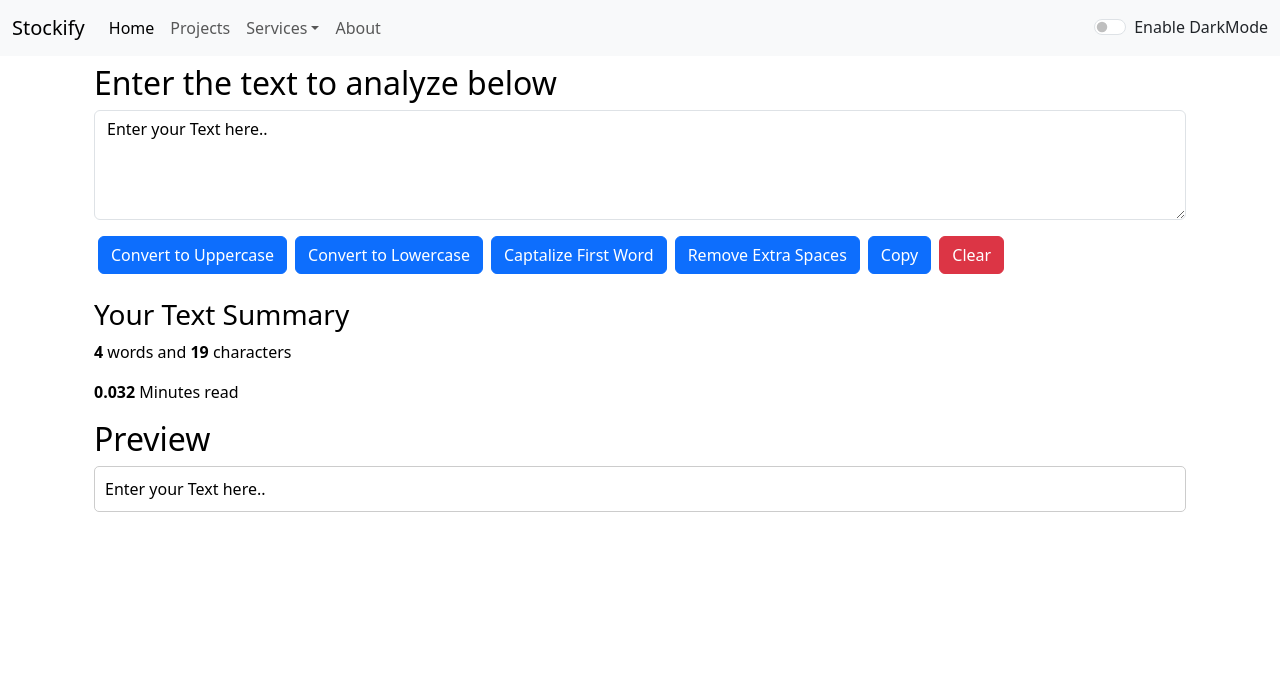
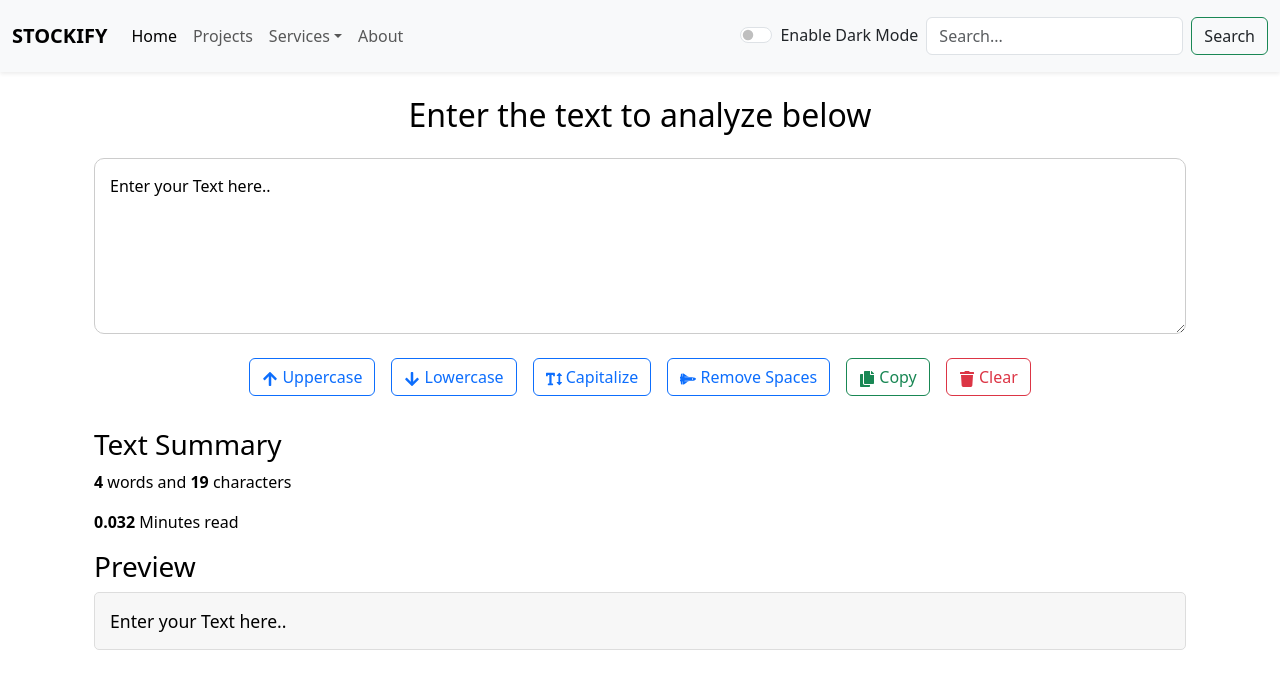
Before and after one commit to SHIVAM9771/React-app, a React (Vite) app in the folder my-app/: page / in a window 1280 px wide. Shown: the top 688 px of the page. Built offline with nearby package versions, Linux system fonts and the light colour scheme.

Commit message:
fixed some bugs

```diff
--- a/my-app/package.json
+++ b/my-app/package.json
@@ -13,6 +13,7 @@
     "bootstrap": "^5.3.3",
     "react": "^18.3.1",
     "react-dom": "^18.3.1",
+    "react-icons": "^5.3.0",
     "react-router-dom": "^6.26.2"
   },
   "devDependencies": {
--- a/my-app/src/App.jsx
+++ b/my-app/src/App.jsx
@@ -23,7 +23,7 @@ function App() {
     });
     setTimeout(() => {
       setAlert(null);
-    }, 1500);
+    }, 1000);
   }
 
   const toggleMode = () => {
--- a/my-app/src/components/Alert.jsx
+++ b/my-app/src/components/Alert.jsx
@@ -1,16 +1,41 @@
-import React from 'react'
+import React, { useEffect } from 'react';
 
 export default function Alert(props) {
   const capitalize = (word) => {
+    if (word) {
       const lower = word.toLowerCase();
       return lower.charAt(0).toUpperCase() + lower.slice(1);
     }
+    return '';
+  };
+
+  useEffect(() => {
+    if (props.alert) {
+      document.body.style.overflow = 'hidden';
+    } else {
+      document.body.style.overflow = 'auto';
+    }
+    return () => {
+      document.body.style.overflow = 'auto';
+    };
+  }, [props.alert]);
+
   return (
-    props.alert && <div className='container my-10 mt-3'>
-      <div className={`alert alert-${props.alert.type} alert-dismissible fade show`} role="alert">
+    props.alert && (
+      <div className='container my-3'>
+        <div className={`alert alert-${props.alert.type} alert-dismissible fade show d-flex align-items-center`} role="alert">
+          <span className="me-2 alert-icon">
+            {props.alert.type === 'success' && <i className="bi bi-check-circle-fill"></i>}
+            {props.alert.type === 'danger' && <i className="bi bi-exclamation-triangle-fill"></i>}
+            {props.alert.type === 'warning' && <i className="bi bi-exclamation-circle-fill"></i>}
+            {props.alert.type === 'info' && <i className="bi bi-info-circle-fill"></i>}
+          </span>
+          <div>
             <strong>{capitalize(props.alert.type)}</strong>: {props.alert.msg}
-        <button type="button" className="btn-close" data-bs-dismiss="alert" aria-label="Close"></button>
+          </div>
+          <button type="button" className="btn-close ms-auto" data-bs-dismiss="alert" aria-label="Close"></button>
         </div>
       </div>
     )
+  );
 }
--- a/my-app/src/components/Navbar.jsx
+++ b/my-app/src/components/Navbar.jsx
@@ -1,13 +1,13 @@
 import PropTypes from 'prop-types'
 import { Link } from 'react-router-dom';
-
+// import './Navbar.css'; // Assuming you create a CSS file for custom styles
 
 export default function Navbar(props) {
   return (
     <>
-      <nav className={`navbar navbar-expand-lg bg-${props.mode} navbar-${props.mode}`}>
+      <nav className={`navbar navbar-expand-lg navbar-${props.mode} bg-${props.mode} py-3 shadow-sm`}>
         <div className="container-fluid">
-          <Link className="navbar-brand" to="/">{props.title}</Link>
+          <Link className="navbar-brand fw-bold text-uppercase" to="/">{props.title}</Link>
           <button className="navbar-toggler" type="button" data-bs-toggle="collapse" data-bs-target="#navbarSupportedContent" aria-controls="navbarSupportedContent" aria-expanded="false" aria-label="Toggle navigation">
             <span className="navbar-toggler-icon"></span>
           </button>
@@ -17,40 +17,45 @@ export default function Navbar(props) {
                 <Link className="nav-link active" aria-current="page" to="/">Home</Link>
               </li>
               <li className="nav-item">
-                <a className="nav-link" to="#">Projects</a>
+                <Link className="nav-link" to="#">Projects</Link>
               </li>
               <li className="nav-item dropdown">
                 <Link className="nav-link dropdown-toggle" to="#" role="button" data-bs-toggle="dropdown" aria-expanded="false">
                   Services
                 </Link>
                 <ul className="dropdown-menu">
-                  <li><a className="dropdown-item" to="#">{props.data.t1}</a></li>
-                  <li><a className="dropdown-item" to="#">{props.data.t2}</a></li>
+                  <li><Link className="dropdown-item" to="#">{props.data.t1}</Link></li>
+                  <li><Link className="dropdown-item" to="#">{props.data.t2}</Link></li>
                   <li><hr className="dropdown-divider" /></li>
-                  <li><a className="dropdown-item" to="#">{props.data.t3}</a></li>
+                  <li><Link className="dropdown-item" to="#">{props.data.t3}</Link></li>
                 </ul>
               </li>
               <li className="nav-item">
-                <Link className="nav-link " aria-disabled="true" to='/about'>About</Link>
+                <Link className="nav-link" to="/about">About</Link>
               </li>
             </ul>
-            {/* <form className="d-flex" role="search">
-              <input className="form-control me-2" type="search" placeholder="Search" aria-label="Search" />
-              <button className="btn btn-outline-success" type="submit">Search</button>
-            </form> */}
-            <div className={`form-check form-switch text-${props.mode === 'light' ? 'dark' : 'light'}`}>
-              <input onClick={props.toggleMode} className="form-check-input" type="checkbox" role="switch" id="flexSwitchCheckDefault"/>
-                <label className="form-check-label" for="flexSwitchCheckDefault">Enable DarkMode</label>
+            <div className={`form-check form-switch text-${props.mode === 'light' ? 'dark' : 'light'} mx-2`}>
+              <input onClick={props.toggleMode} className="form-check-input" type="checkbox" role="switch" id="flexSwitchCheckDefault" />
+              <label className="form-check-label" htmlFor="flexSwitchCheckDefault">
+                {props.mode === 'light' ? 'Enable Dark Mode' : 'Enable Light Mode'}
+              </label>
             </div>
+            <form className="d-flex search-bar">
+              <input className="form-control me-2" type="search" placeholder="Search..." aria-label="Search" />
+              <button className={`btn btn-outline-success text-${props.mode === 'light' ? 'dark' : 'light'}`} type="submit">Search</button>
+            </form>
           </div>
         </div>
-      </nav></>
+      </nav>
+    </>
   );
-};
+}
 
-Navbar.prototype = {
+Navbar.propTypes = {
   title: PropTypes.string.isRequired,
-  data: PropTypes.object.isRequired
+  data: PropTypes.object.isRequired,
+  toggleMode: PropTypes.func.isRequired,
+  mode: PropTypes.string.isRequired
 }
 
 Navbar.defaultProps = {
--- a/my-app/src/components/TextForm.jsx
+++ b/my-app/src/components/TextForm.jsx
@@ -1,36 +1,40 @@
-import React, { useState } from 'react'
+import React, { useState } from 'react';
+import { FaCopy, FaTrash, FaArrowUp, FaArrowDown, FaTextHeight, FaSpaceShuttle } from 'react-icons/fa';
 
-
-export default function (props) {
+export default function TextManipulator(props) {
   const handleUpClick = () => {
     if (text.length === 0) {
-      props.showAlert("No Text Found", "danger")
+      props.showAlert("No Text Found", "danger");
       return;
     }
     let newText = text.toUpperCase();
     setText(newText);
-    props.showAlert("Text Converted to Uppercase", "success")
+    props.showAlert("Text Converted to Uppercase", "success");
   }
+
   const handleDownClick = () => {
     if (!text) {
-      props.showAlert("No Text Found", "danger")
+      props.showAlert("No Text Found", "danger");
       return;
     }
-
     let newText = text.toLowerCase();
     setText(newText);
-    props.showAlert("Text Converted to Lowercase", "success")
+    props.showAlert("Text Converted to Lowercase", "success");
   }
 
   const handleClearClick = () => {
+    if (!text) {
+      props.showAlert("Nothing to clear..!", "warning");
+      return;
+    }
     let newText = '';
     setText(newText);
-    props.showAlert("Text Cleared", "success")
+    props.showAlert("Text Cleared", "success");
   }
 
   const handleCapital = () => {
     if (!text) {
-      props.showAlert("No Text Found", "danger")
+      props.showAlert("No Text Found", "danger");
       return;
     }
 
@@ -53,70 +57,104 @@ export default function (props) {
     }
 
     setText(capitalizedText);
-    props.showAlert("First Word Capitalized", "success")
+    props.showAlert("First Word Capitalized", "success");
   };
 
   const removeExtraSpaces = () => {
     if (!text) {
-      props.showAlert("No Text Found", "danger")
+      props.showAlert("No Text Found", "danger");
       return;
     }
 
     const cleanedText = text
-      .split("\n") // Split the text by new lines
-      .map(line => line.trim().replace(/\s+/g, " ")) // Trim and remove extra spaces in each line
-      .join("\n"); // Join the lines back with new line characters
+      .split("\n")
+      .map(line => line.trim().replace(/\s+/g, " "))
+      .join("\n");
 
-    setText(cleanedText); // Update the text state with the cleaned text
-    props.showAlert("Extra Spaces Removed", "success")
+    setText(cleanedText);
+    props.showAlert("Extra Spaces Removed", "success");
   };
 
   const handleCopy = () => {
+    if (!text) {
+      props.showAlert("Nothing to copy..!", "warning");
+      return;
+    }
     navigator.clipboard.writeText(text);
-    props.showAlert("Text Copied to Clipboard", "success")
+    props.showAlert("Text Copied to Clipboard", "success");
   }
 
   const handleOnChange = (event) => {
     setText(event.target.value);
   }
 
-
   const [text, setText] = useState("Enter your Text here..");
-
 
   return (
     <>
-      <div style={{ color: props.mode === 'dark' ? 'white' : 'black' }} className="container">
-        <h2 className='my-2 mt-2'>{props.heading}</h2>
+      <div style={{ color: props.mode === 'dark' ? 'white' : 'black' }} className="container mt-4 my-4">
+        <h2 className="text-center mb-4">{props.heading}</h2>
         <div className="mb-3">
-          <textarea className="form-control" id="myBox" rows="4" value={text} onChange={handleOnChange} style={{ backgroundColor: props.mode === 'dark' ? 'grey' : 'white', color: props.mode === 'dark' ? 'white' : 'black' }} ></textarea>
+          <textarea
+            className="form-control"
+            id="myBox"
+            rows="6"
+            value={text}
+            onChange={handleOnChange}
+            style={{
+              backgroundColor: props.mode === 'dark' ? '#2c3e50' : 'white',
+              color: props.mode === 'dark' ? 'white' : 'black',
+              borderRadius: '10px',
+              padding: '15px',
+              fontSize: '1rem',
+              border: '1px solid #ccc'
+            }}
+          />
         </div>
-        <button className="btn btn-primary mx-1" onClick={handleUpClick} >Convert to Uppercase</button>
-        <button className="btn btn-primary mx-1" onClick={handleDownClick} >Convert to Lowercase</button>
-        <button className="btn btn-primary mx-1" onClick={handleCapital} >Captalize First Word</button>
-        <button className="btn btn-primary mx-1" onClick={removeExtraSpaces} >Remove Extra Spaces</button>
-        <button className="btn btn-primary mx-1" onClick={handleCopy} >Copy</button>
-        <button className="btn btn-danger mx-1" onClick={handleClearClick} >Clear</button>
+
+        <div className="d-flex justify-content-center flex-wrap">
+          <button className="btn btn-outline-primary m-2" onClick={handleUpClick}>
+            <FaArrowUp /> Uppercase
+          </button>
+          <button className="btn btn-outline-primary m-2" onClick={handleDownClick}>
+            <FaArrowDown /> Lowercase
+          </button>
+          <button className="btn btn-outline-primary m-2" onClick={handleCapital}>
+            <FaTextHeight /> Capitalize
+          </button>
+          <button className="btn btn-outline-primary m-2" onClick={removeExtraSpaces}>
+            <FaSpaceShuttle /> Remove Spaces
+          </button>
+          <button className="btn btn-outline-success m-2" onClick={handleCopy}>
+            <FaCopy /> Copy
+          </button>
+          <button className="btn btn-outline-danger m-2" onClick={handleClearClick}>
+            <FaTrash /> Clear
+          </button>
+        </div>
       </div>
 
-      <div className="container my-4" style={{ color: props.mode === 'dark' ? 'white' : 'black' }} >
-        <h3>Your Text Summary</h3>
+      <div className="container my-4" style={{ color: props.mode === 'dark' ? 'white' : 'black' }}>
+        <h3>Text Summary</h3>
         <p>
           <strong>{text.trim() ? text.split(/\s+/).filter(word => word).length : 0}</strong> words and
           <strong> {text.replace(/\s/g, "").length}</strong> characters
         </p>
+        <p>
+          <strong>{0.008 * (text.trim() ? text.split(/\s+/).filter(word => word).length : 0)}</strong> Minutes read
+        </p>
 
-        <p><strong>{0.008 * (text.trim() ? text.split(/\s+/).filter(word => word).length : 0)}</strong> Minutes read</p>
-        <h2>Preview</h2>
+        <h3>Preview</h3>
         <div style={{
-          backgroundColor: props.mode === 'dark' ? 'grey' : 'white',
+          backgroundColor: props.mode === 'dark' ? '#34495e' : '#f7f7f7',
           maxHeight: "200px",
           overflowY: "auto",
-          padding: "10px",
-          border: "1px solid #ccc",
+          padding: "15px",
+          border: "1px solid #ddd",
+          borderRadius: "5px",
           whiteSpace: "pre-wrap",
           wordWrap: "break-word",
-          borderRadius: "5px",
+          fontSize: "1.1rem",
           color: text.length > 0 ? 'inherit' : '#852029'
         }}>
           {text.length > 0
@@ -128,9 +166,7 @@ export default function (props) {
             ))
             : "Nothing to preview!"}
         </div>
-
       </div>
-
     </>
   );
 }
```
Also changed, not shown: 1 other file (tests, documents, lock files or other folders). Lines whose indentation alone changed are shown as unchanged.
